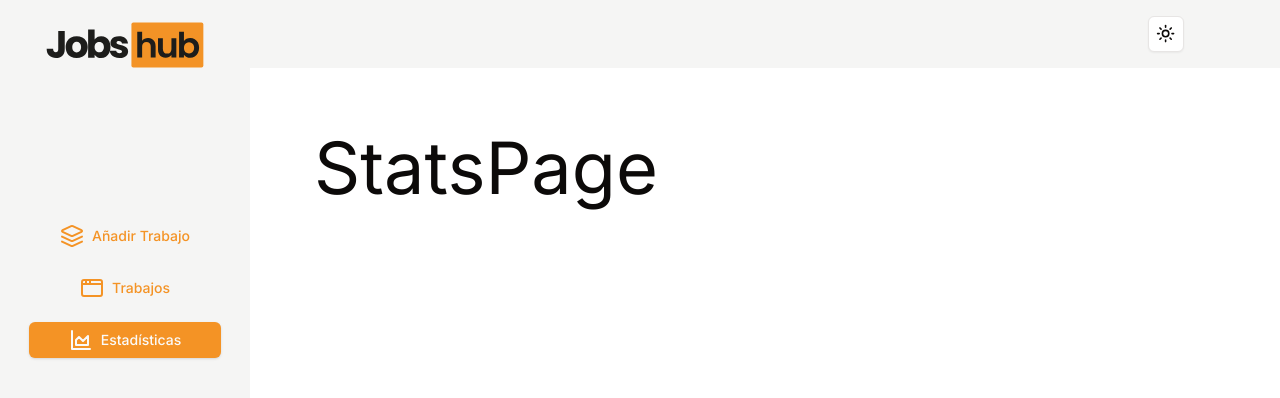
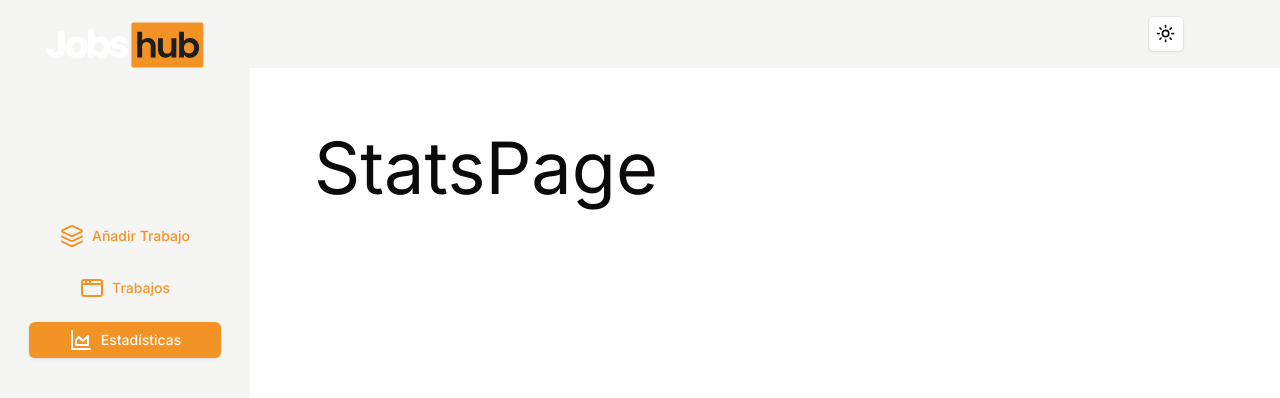
Before and after one commit to JoseAlbDR/jobs-hub, a Next.js app: page /stats in a window 1280 px wide. Shown: the top 398 px of the page. Built offline with nearby package versions, Linux system fonts and the light colour scheme.

Commit message:
fix: some minor issues

```diff
--- /dev/null
+++ b/components/CustomImage.tsx
@@ -0,0 +1,13 @@
+// CustomImage.tsx
+import React from 'react';
+import Image, { ImageProps } from 'next/image';
+
+interface CustomImageProps extends ImageProps {
+  // Puedes agregar propiedades personalizadas aquí si es necesario
+}
+
+const CustomImage: React.FC<CustomImageProps> = ({ src, alt, ...rest }) => {
+  return <Image src={src} alt={alt} {...rest} />;
+};
+
+export default CustomImage;
--- a/components/JobCard.tsx
+++ b/components/JobCard.tsx
@@ -43,7 +43,9 @@ const JobCard = ({ job }: { job: JobData }) => {
             <JobInfo icon={<RadioTower />} text={job.status} />
           </Badge>
         </div>
-        {job?.note && <JobInfo icon={<NotebookText />} text={job.note} />}
+        {job?.note && (
+          <JobInfo icon={<NotebookText />} text={job.note} truncate />
+        )}
       </CardContent>
       <Separator />
       <CardFooter className="flex gap-4">
--- a/components/JobInfo.tsx
+++ b/components/JobInfo.tsx
@@ -3,12 +3,13 @@ import React from 'react';
 type JobInfoProps = {
   text: string;
   icon: React.ReactNode;
+  truncate?: boolean;
 };
 
-const JobInfo = ({ text, icon }: JobInfoProps) => {
+const JobInfo = ({ text, icon, truncate = false }: JobInfoProps) => {
   return (
-    <div className="flex gap-x-2 items-center">
-      {icon} <span className="capitalize">{text}</span>
+    <div className={`flex gap-x-2 items-center ${truncate ? 'truncate' : ''}`}>
+      <span>{icon}</span> <span className="capitalize">{text}</span>
     </div>
   );
 };
--- a/components/JobsList.tsx
+++ b/components/JobsList.tsx
@@ -29,7 +29,7 @@ const JobsList = () => {
 
   return (
     <>
-      <div className="grid md:grid-cols-2 gap-8 mt-8">
+      <div className="grid grid-cols-1 md:grid-cols-2 gap-8 mt-8">
         {jobs.map((job) => (
           <JobCard key={job.id} job={job} />
         ))}
--- a/components/Sidebar.tsx
+++ b/components/Sidebar.tsx
@@ -7,21 +7,21 @@ import { usePathname } from 'next/navigation';
 import { Button } from './ui/button';
 import Link from 'next/link';
 import { useTheme } from 'next-themes';
+import { useEffect, useState } from 'react';
 
 const Sidebar = () => {
+  const [logo, setLogo] = useState(DarkLogo);
   const { theme } = useTheme();
 
-  const Logo = theme === 'light' ? LightLogo : DarkLogo;
+  const pathname = usePathname();
 
-  const pathname = usePathname();
+  useEffect(() => {
+    setLogo(theme === 'light' ? LightLogo : DarkLogo);
+  }, [theme]);
+
   return (
     <aside className="py-4 px-8 bg-muted h-full">
-      <Image
-        src={LightLogo}
-        alt="app logo"
-        className="mx-auto -mt-16"
-        priority
-      />
+      <Image src={logo} alt="app logo" className="mx-auto -mt-16" priority />
       <div className="flex flex-col mt-20 gap-y-4 items-center content-center">
         {links.map((link) => {
           return (
```
